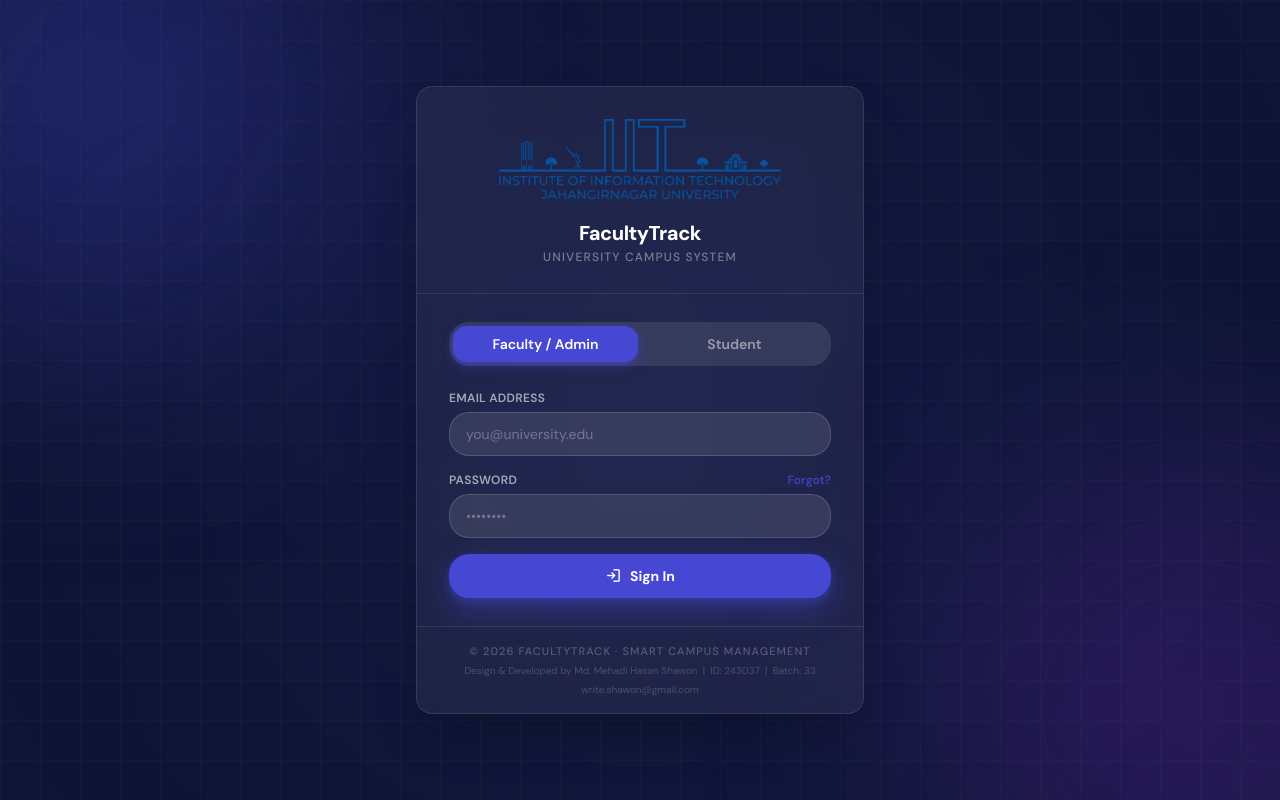
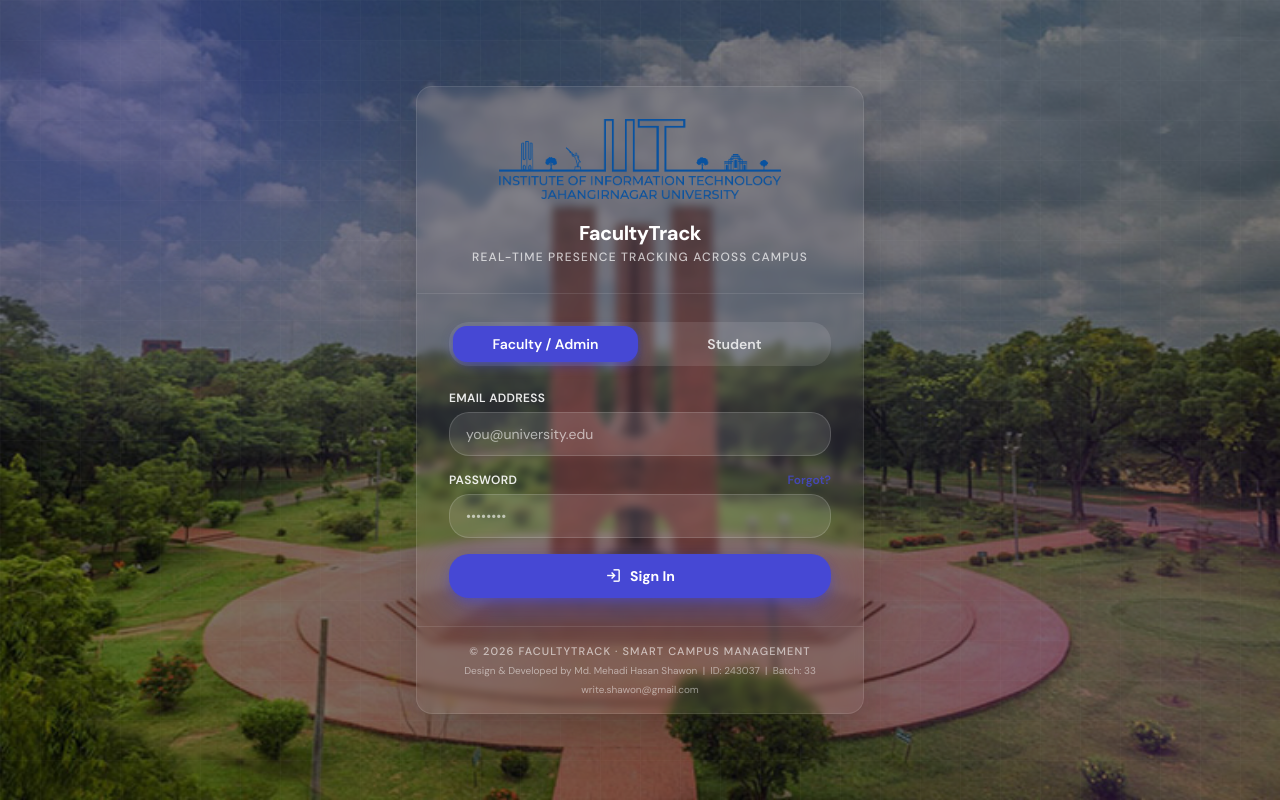
Before and after one commit to Mehadi-Shawon/iitju, a React (Vite) app: page /login in a window 1280 px wide. Built offline with nearby package versions, Linux system fonts and the light colour scheme; no server answers.

Commit message:
Rename Staff to Faculty across all user-visible UI text

```diff
--- a/src/pages/DashboardPage.jsx
+++ b/src/pages/DashboardPage.jsx
@@ -78,7 +78,7 @@
 
       {/* Grid */}
       {filtered.length === 0 ? (
-        <EmptyState icon="search_off" title="No staff found" description="Try adjusting your search or filter." />
+        <EmptyState icon="search_off" title="No faculty found" description="Try adjusting your search or filter." />
       ) : (
         <div className="grid grid-cols-1 sm:grid-cols-2 lg:grid-cols-3 gap-4">
           {filtered.map(s => (
--- a/src/pages/LoginPage.jsx
+++ b/src/pages/LoginPage.jsx
@@ -4,6 +4,7 @@
 import { Spinner } from '@/components/ui'
 import toast from 'react-hot-toast'
 import iitLogo from '@/assets/IIT logo.png'
+import juBg from '@/assets/JU BG.jpg'
 
 export default function LoginPage() {
   const { signIn, signInWithStudentId } = useAuth()
@@ -34,7 +35,12 @@
   }
 
   return (
-    <div className="min-h-screen flex items-center justify-center relative overflow-hidden bg-[#0f1535]">
+    <div className="min-h-screen flex items-center justify-center relative overflow-hidden"
+      style={{ backgroundImage: `url(${juBg})`, backgroundSize: 'cover', backgroundPosition: 'center' }}
+    >
+
+      {/* Dark overlay for readability */}
+      <div className="absolute inset-0 bg-black/50 pointer-events-none" />
 
       {/* Background decorative blobs */}
       <div className="absolute -top-40 -left-40 w-[500px] h-[500px] rounded-full bg-primary/30 blur-[120px] pointer-events-none" />
@@ -52,15 +58,15 @@
 
       {/* Card */}
       <div className="relative z-10 w-full max-w-md mx-4">
-        <div className="bg-white/[0.06] backdrop-blur-xl border border-white/10 rounded-2xl shadow-2xl overflow-hidden">
+        <div className="bg-white/[0.06] backdrop-blur-sm border border-white/10 rounded-2xl shadow-2xl overflow-hidden">
 
           {/* Card header — logo + branding */}
           <div className="flex flex-col items-center pt-8 pb-7 border-b border-white/10">
             <img src={iitLogo} alt="IIT Logo" className="w-full object-contain max-h-20 px-6" />
             <div className="mt-5 text-center">
               <h1 className="text-white text-xl font-extrabold tracking-tight">FacultyTrack</h1>
-              <p className="text-white/40 text-xs font-medium mt-0.5 uppercase tracking-widest">
-                University Campus System
+              <p className="text-white/70 text-xs font-medium mt-0.5 uppercase tracking-widest">
+                Real-time Presence Tracking Across Campus
               </p>
             </div>
           </div>
@@ -77,7 +83,7 @@
                   className={`flex-1 py-2 rounded-lg text-sm font-semibold transition-all duration-200
                     ${tab === t.id
                       ? 'bg-primary text-white shadow-md shadow-primary/40'
-                      : 'text-white/50 hover:text-white/80'}`}
+                      : 'text-white/80 hover:text-white/80'}`}
                 >
                   {t.label}
                 </button>
@@ -88,26 +94,26 @@
             {tab === 'staff' && (
               <form onSubmit={handleStaffLogin} className="space-y-4">
                 <div>
-                  <label className="block text-xs font-semibold text-white/60 mb-1.5 tracking-wide uppercase">
+                  <label className="block text-xs font-semibold text-white/90 mb-1.5 tracking-wide uppercase">
                     Email Address
                   </label>
                   <input
                     type="email" required
                     placeholder="you@university.edu"
                     value={email} onChange={e => setEmail(e.target.value)}
-                    className="w-full h-11 rounded-xl bg-white/10 border border-white/15 px-4 text-sm text-white placeholder:text-white/30 outline-none transition focus:border-primary focus:bg-white/15 focus:ring-2 focus:ring-primary/30"
+                    className="w-full h-11 rounded-xl bg-white/10 border border-white/15 px-4 text-sm text-white placeholder:text-white/60 outline-none transition focus:border-primary focus:bg-white/15 focus:ring-2 focus:ring-primary/30"
                   />
                 </div>
                 <div>
                   <div className="flex justify-between items-center mb-1.5">
-                    <label className="text-xs font-semibold text-white/60 tracking-wide uppercase">Password</label>
+                    <label className="text-xs font-semibold text-white/90 tracking-wide uppercase">Password</label>
                     <a href="#" className="text-xs text-primary/80 hover:text-primary font-semibold transition">Forgot?</a>
                   </div>
                   <input
                     type="password" required
                     placeholder="••••••••"
                     value={password} onChange={e => setPassword(e.target.value)}
-                    className="w-full h-11 rounded-xl bg-white/10 border border-white/15 px-4 text-sm text-white placeholder:text-white/30 outline-none transition focus:border-primary focus:bg-white/15 focus:ring-2 focus:ring-primary/30"
+                    className="w-full h-11 rounded-xl bg-white/10 border border-white/15 px-4 text-sm text-white placeholder:text-white/60 outline-none transition focus:border-primary focus:bg-white/15 focus:ring-2 focus:ring-primary/30"
                   />
                 </div>
                 <button
@@ -128,14 +134,14 @@
             {tab === 'student' && (
               <form onSubmit={handleStudentLogin} className="space-y-4">
                 <div>
-                  <label className="block text-xs font-semibold text-white/60 mb-1.5 tracking-wide uppercase">
+                  <label className="block text-xs font-semibold text-white/90 mb-1.5 tracking-wide uppercase">
                     Student ID
                   </label>
                   <input
                     type="text" required
                     placeholder="e.g. STU-2024-0042"
                     value={studentId} onChange={e => setStudentId(e.target.value)}
-                    className="w-full h-11 rounded-xl bg-white/10 border border-white/15 px-4 text-sm text-white placeholder:text-white/30 outline-none transition focus:border-primary focus:bg-white/15 focus:ring-2 focus:ring-primary/30"
+                    className="w-full h-11 rounded-xl bg-white/10 border border-white/15 px-4 text-sm text-white placeholder:text-white/60 outline-none transition focus:border-primary focus:bg-white/15 focus:ring-2 focus:ring-primary/30"
                   />
                 </div>
                 <div className="flex items-start gap-2.5 bg-amber-400/10 border border-amber-400/20 rounded-xl px-3.5 py-3">
@@ -161,13 +167,13 @@
 
           {/* Card footer */}
           <div className="px-8 py-4 border-t border-white/10 text-center space-y-1">
-            <p className="text-white/25 text-[11px] font-medium tracking-widest uppercase">
+            <p className="text-white/60 text-[11px] font-medium tracking-widest uppercase">
               © 2026 FacultyTrack · Smart Campus Management
             </p>
-            <p className="text-white/20 text-[10px]">
+            <p className="text-white/50 text-[10px]">
               Design &amp; Developed by Md. Mehadi Hasan Shawon &nbsp;|&nbsp; ID: 243037 &nbsp;|&nbsp; Batch: 33
             </p>
-            <p className="text-white/20 text-[10px]">write.shawon@gmail.com</p>
+            <p className="text-white/50 text-[10px]">write.shawon@gmail.com</p>
           </div>
         </div>
       </div>
--- a/src/pages/admin/AdminActivityPage.jsx
+++ b/src/pages/admin/AdminActivityPage.jsx
@@ -86,7 +86,7 @@
               <table className="w-full">
                 <thead>
                   <tr className="border-b border-border-light">
-                    {['Event', 'Staff Member', 'Detail', 'Time'].map(h => (
+                    {['Event', 'Faculty Member', 'Detail', 'Time'].map(h => (
                       <th key={h} className="text-left px-5 py-3 text-[10px] font-bold text-text-faint uppercase tracking-widest whitespace-nowrap">{h}</th>
                     ))}
                   </tr>
--- a/src/pages/admin/AdminQRScanPage.jsx
+++ b/src/pages/admin/AdminQRScanPage.jsx
@@ -22,7 +22,7 @@
             setScanResult(data)
             await scanner.stop()
             setScanning(false)
-            toast.success(`Scanned: ${data.name ?? data.staffId}`)
+            toast.success(`Scanned: ${data.name ?? data.staffId ?? 'Unknown'}`)
           } catch {
             toast.error('Invalid QR code')
           }
--- a/src/pages/admin/AdminUsersPage.jsx
+++ b/src/pages/admin/AdminUsersPage.jsx
@@ -421,7 +421,7 @@
             <label className="form-label">Role</label>
             <div className="relative">
               <select className="form-select pr-8" value={role} onChange={e => setRole(e.target.value)}>
-                <option value="staff">Faculty / Staff</option>
+                <option value="staff">Faculty</option>
                 <option value="student">Student</option>
                 <option value="admin">Admin</option>
               </select>
--- a/src/pages/staff/StaffProfilePage.jsx
+++ b/src/pages/staff/StaffProfilePage.jsx
@@ -206,7 +206,7 @@
             <div>
               <div className="font-bold text-sm text-text mb-1">Your Check-In QR Code</div>
               <p className="text-xs text-text-faint leading-relaxed max-w-xs">
-                Show this at any campus QR terminal to instantly update your location and check in. The code is linked to your staff ID.
+                Show this at any campus QR terminal to instantly update your location and check in. The code is linked to your faculty ID.
               </p>
               <div className="mt-3 text-xs font-mono text-text-faint bg-surface-low rounded-lg px-3 py-2">
                 ID: {profile?.id?.slice(0, 16)}…
```
Also changed, not shown: src/assets/JU BG.jpg (added).
